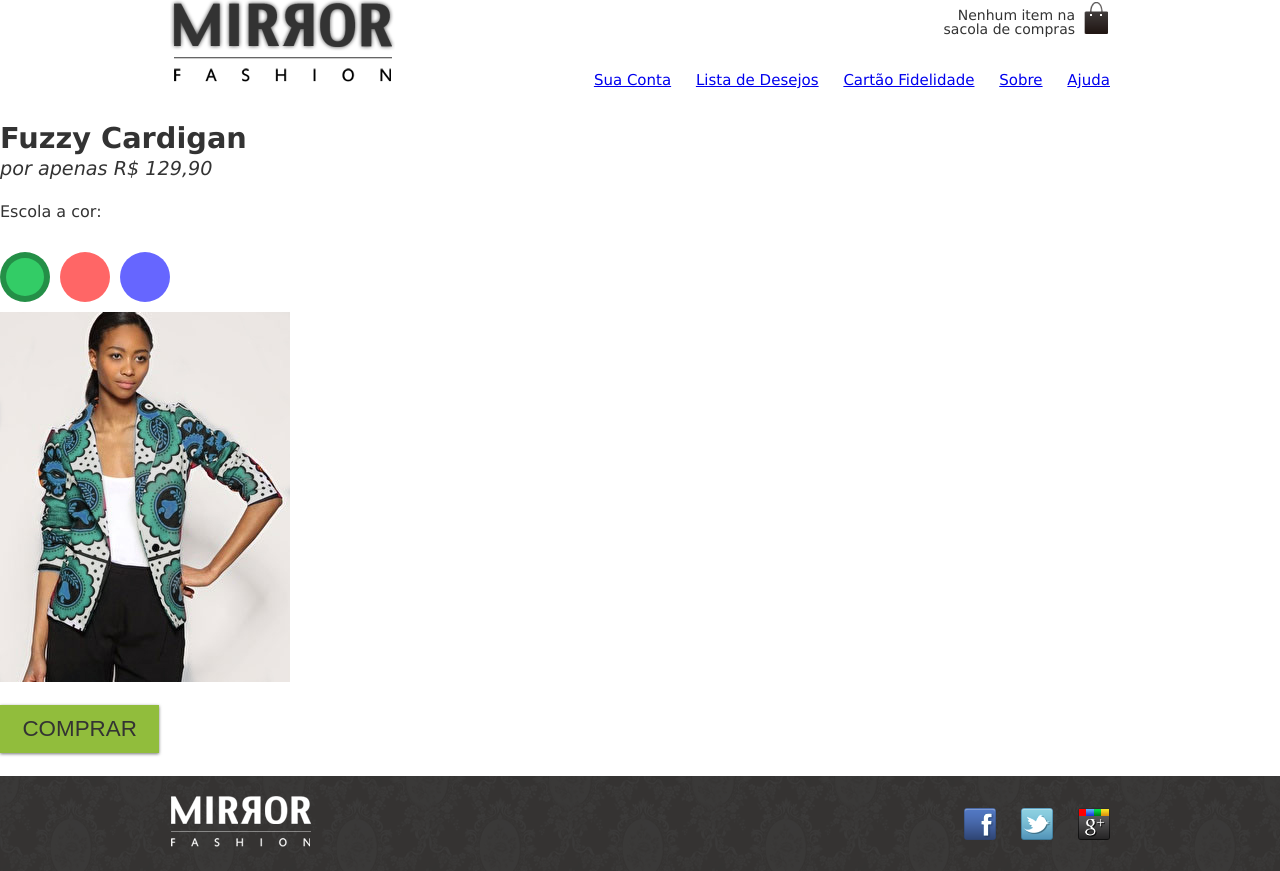
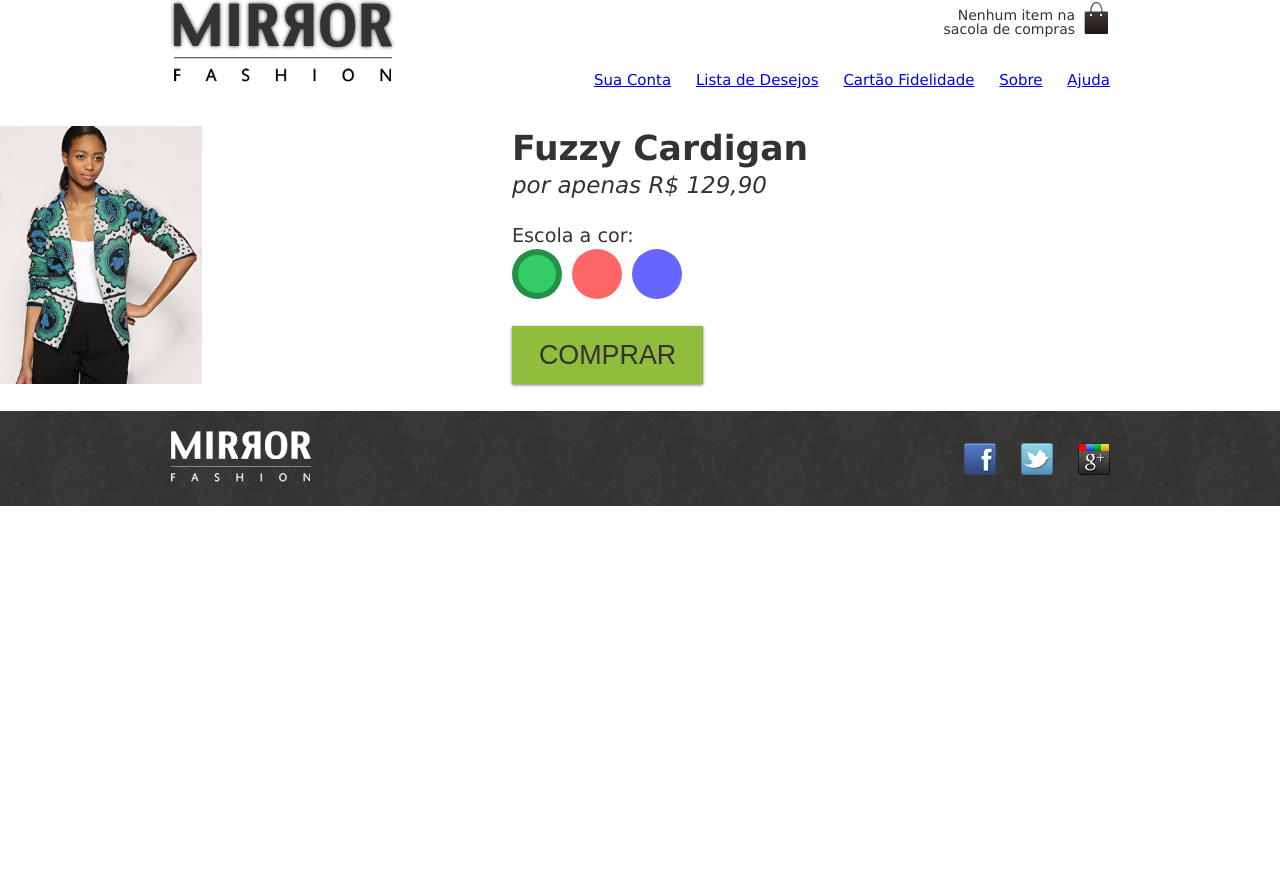
Before and after one commit to ThiagoFelipeg3/caelum-html-css-javascript-em-desenvolvimento, a plain HTML site: page produto.html in a window 1280 px wide. After the commit the page ends 800 px from the top, so only its background shows below. Drawn offline with Linux system fonts and the light colour scheme.

Commit message:
Update produto.css

```diff
--- a/css/produto.css
+++ b/css/produto.css
@@ -83,3 +83,63 @@ label[for=azul]::after{
 	display: block;
 	max-width: 100%; /*A imagem não vai vazar para fora do elemento pai*/
 }
+/**************************************
+*Aqui começa o tratamento para Desktop
+***************************************/
+
+@media(min-width: 630px){
+.produto{
+	/**************************************************
+	*A foto vai se posicionar absolutamente com relaçao
+	*a esse elemento por isso preciso estar posicionado
+	**************************************************/
+	position: relative;
+
+	/*deixar 40% de espaço em branco na esquerda para foto ocupar*/
+	padding-left: 40%;
+	font-size: 1.2em;
+}
+.cores{
+	/*****************************************************
+	*Estava relative antes; reinicio para static para evitar
+	*que a foto se posicione com relação a min*
+	*****************************************************/
+	position: static;
+	/*zerando o padding-top que tinha antes e não priciso mais*/
+	padding: 0;
+}
+.cores legend{
+	/****************************************
+	*Estava absolute antes, para ter o mesmo
+	*comportamento do Chrome e no FireFox.
+	*agora podemos oltar ao fluxo da página
+	*****************************************/
+	position: static;
+}
+.cores label img{
+	/*imagem se posiciona absolutamente á esquerda com relação ao .produto*/
+	position: absolute;
+	top:0;
+	left:0;
+	max-width: 35%;
+	max-height: 100%;
+}
+/********************************************************
+*Tive duvidas em reação ao elemento label:after
+*que são as bolinhas coloridas, elas estavam na posição
+*absoluta por isso esta estava na esquerda ta tela,
+*com esta atributo label:after, eu consequi acessar e
+*mudar para modo static fazendo com que volte para posição
+*no meio da tela.
+*********************************************************/
+.cores label::after{
+	/*****************************************************
+	*As bolinhas coloridas tinham posições absolutas e não
+	*precisamos mais, basta flutuar uma do lado da outra
+	******************************************************/
+	position: static;
+	float: left;
+	margin-right: 10px;
+
+}
+}
```
